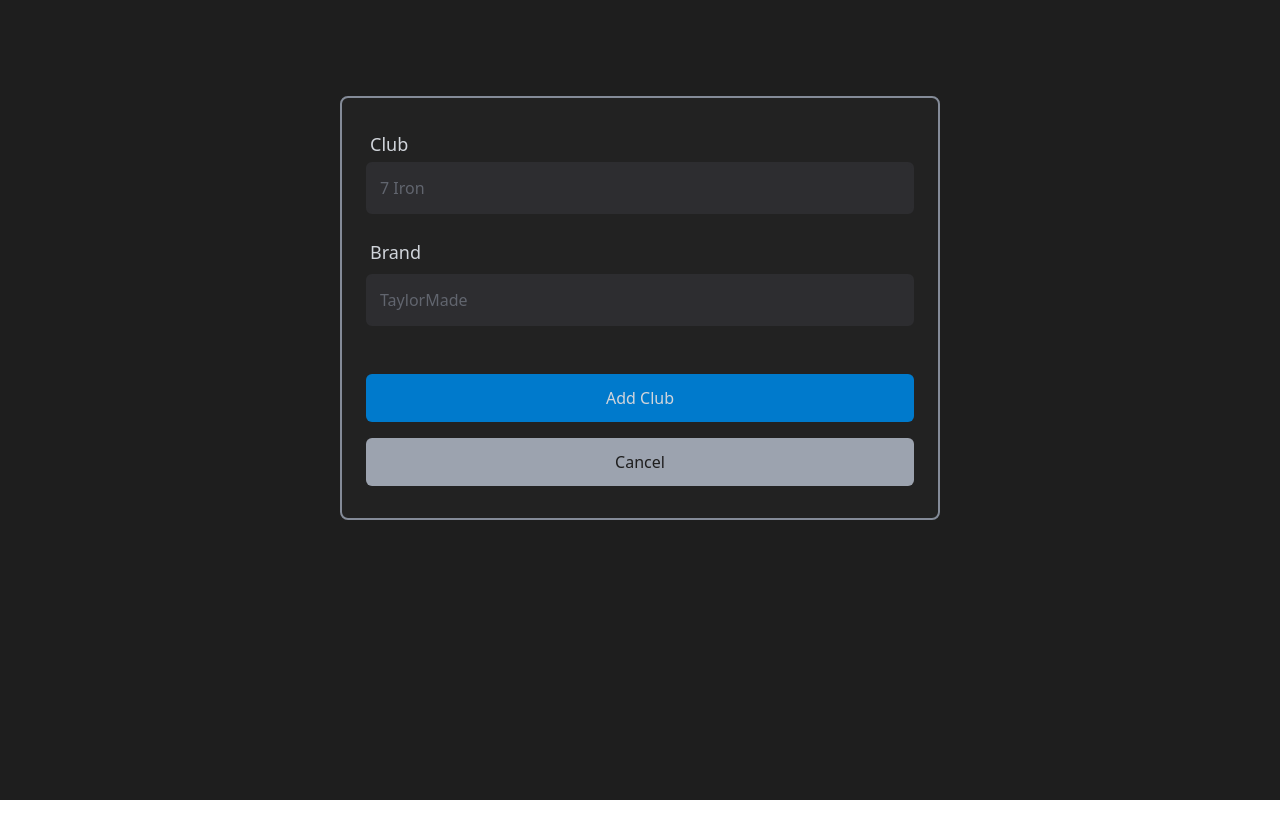
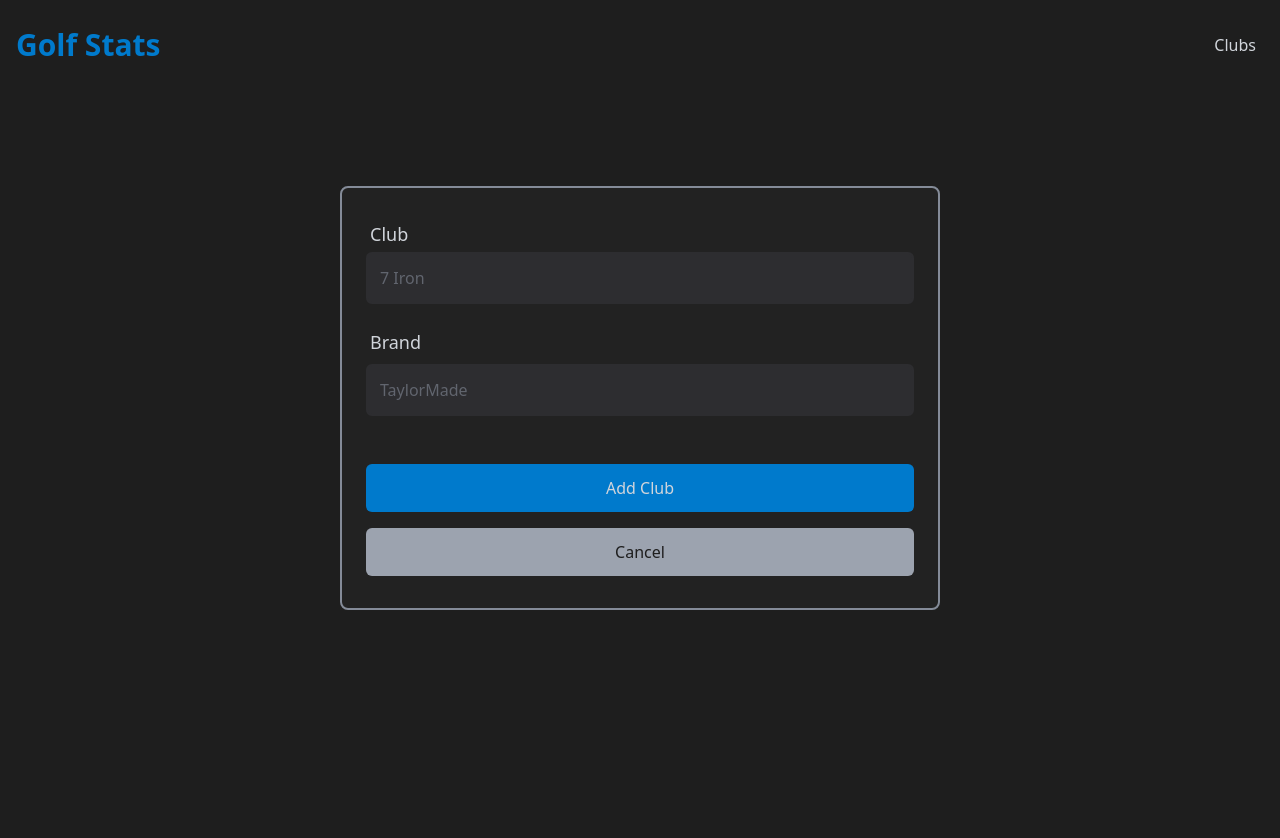
Before and after one commit to dougbeckwith/golf-stats-v2, a React (Create React App) app in the folder client/: page /clubs/add in a window 1280 px wide. Shown: the top 838 px of the page. Before the commit the page ends 800 px from the top, so only its background shows below. Built offline with nearby package versions, Linux system fonts and the light colour scheme.

Commit message:
add navbar in layout

```diff
--- a/client/src/components/Layout.jsx
+++ b/client/src/components/Layout.jsx
@@ -1,11 +1,11 @@
 import React from 'react'
-// import NavBar from './NavBar'
+import NavBar from './NavBar'
 import {Outlet} from 'react-router-dom'
 
 const Layout = () => {
   return (
     <>
-      {/* <NavBar /> */}
+      <NavBar />
       <Outlet />
     </>
   )
```
